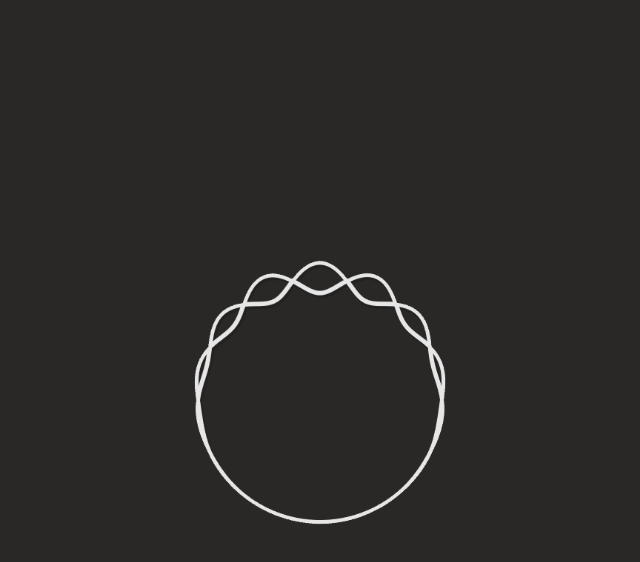
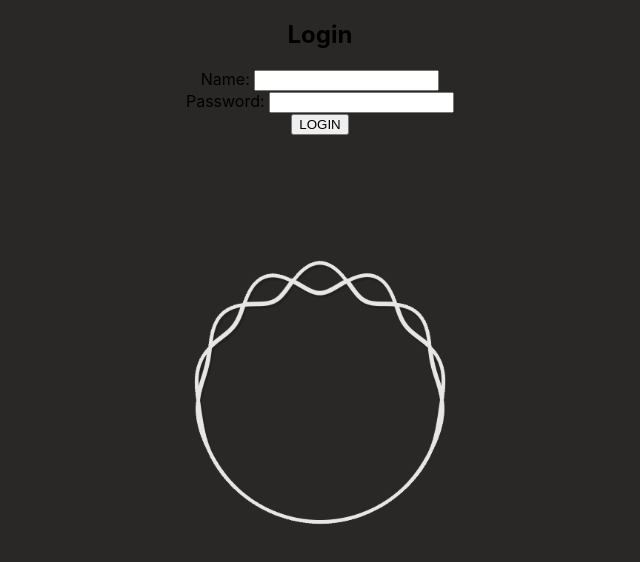
Before and after one commit to KZwolski/CodeCool-Project-Grande, a React (Create React App) app in the folder frontend/event-helper/: page /login in a window 1280 px wide. Before the commit this address had no page. Shown: the top 562 px of the page, without its empty margins (320-960 px from the left). Built offline with nearby package versions, Linux system fonts and the light colour scheme.

Commit message:
Login frontend

```diff
--- a/frontend/event-helper/src/App.css
+++ b/frontend/event-helper/src/App.css
@@ -1,7 +1,7 @@
 .App {
   text-align: center;
+}
 
-}
 *{
   box-sizing: border-box;
 }
--- a/frontend/event-helper/src/App.js
+++ b/frontend/event-helper/src/App.js
@@ -2,14 +2,18 @@
 import {BrowserRouter as Router, Route, Routes} from "react-router-dom";
 import WelcomePage from "./pages/WelcomePage";
 import MainPage from "./pages/MainPage";
+import LoginPage from "./pages/LoginPage";
+import {useState} from "react";
 
 function App() {
+
     return (
         <div className="App">
             <Router>
                 <Routes>
                     <Route path="/" element={<WelcomePage/>}/>
                     <Route path="/home" element={<MainPage/>}/>
+                    <Route path="/login" element={<LoginPage/>}/>
                 </Routes>
             </Router>
         </div>
--- /dev/null
+++ b/frontend/event-helper/src/components/LoginForm.js
@@ -0,0 +1,34 @@
+import React, {useState} from "react";
+
+function LoginForm({ Login, error }) {
+
+    const [details, setDetails] = useState({name: "", password: ""});
+
+    const submitHandler = e => {
+        e.preventDefault();
+        Login(details);
+    }
+
+    return (
+        <form onSubmit={submitHandler}>
+            <div className="form-inner">
+                <h2>Login</h2>
+                {(error !== "") ? (<div className="error">{error}</div> ) : ""}
+                <div className="form-group">
+                    <label htmlFor="name">Name: </label>
+                    <input type="text" name="name" id="name" onChange={e =>
+                        setDetails({...details, name: e.target.value})} value={details.name} />
+                </div>
+                <div className="form-group">
+                    <label htmlFor="password">Password: </label>
+                    <input type="password" name="password" id="password" onChange={e =>
+                        setDetails({...details, password: e.target.value})} value={details.password} />
+                </div>
+                <input type="submit" value="LOGIN" />
+
+            </div>
+        </form>
+    )
+}
+
+export default LoginForm
--- /dev/null
+++ b/frontend/event-helper/src/pages/LoginPage.js
@@ -0,0 +1,47 @@
+import LoginForm from "../components/LoginForm";
+import React, {useState} from "react";
+
+export default function LoginPage() {
+
+    const userData = {
+        name: "name",
+        password: "password"
+    }
+
+    const [user, setUser] = useState({name: ""});
+    const [error, setError] = useState("");
+
+    const Login = details => {
+        //console.log(details);
+        if (details.name === userData.name && details.password === userData.password) {
+            console.log("Logged in!")
+            setUser({
+                name: details.name,
+            });
+        } else {
+            console.log("Details do not match!")
+            setError("Details do not match!")
+        }
+    }
+
+    const Logout = () => {
+        console.log("Logout");
+        setUser({name: ""});
+    }
+
+
+    return (
+        <div>
+            {(user.name !== "") ? (
+                <div className="welcome">
+                    <h2>Welcome, <span>{user.name}</span></h2>
+                    <button onClick={Logout}>Logout</button>
+                </div>
+            ) : (
+                <LoginForm Login={Login} error={error} />
+            )}
+
+        </div>
+    )
+
+}
```
